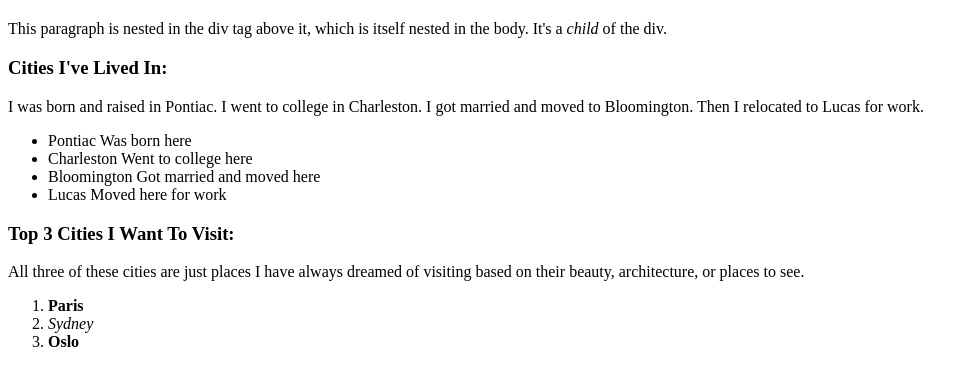
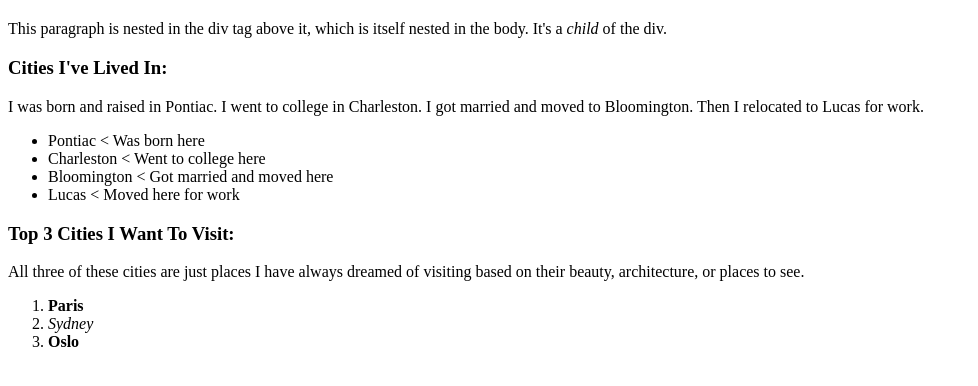
Before and after one commit to tagiordano88/statefarm-adt-tiffany-first-website, a plain HTML site: page index.html in a window 1280 px wide. Shown: the part 46-432 px from the top of the page, without its empty margins (0-978 px from the left). Drawn offline with Linux system fonts and the light colour scheme.

Commit message:
added span html character

```diff
--- a/index.html
+++ b/index.html
@@ -11,10 +11,10 @@
         I was born and raised in Pontiac. I went to college in Charleston. I got married and moved to Bloomington. Then I relocated
         to Lucas for work.
         <ul>
-            <li>Pontiac <span class="reason">Was born here</span></li>
-            <li>Charleston <span class="reason">Went to college here</span></li>
-            <li>Bloomington <span class="reason">Got married and moved here</span></li>
-            <li>Lucas <span class="reason">Moved here for work</span></li>
+            <li>Pontiac <span class="reason">&lt Was born here</span></li>
+            <li>Charleston <span class="reason">&lt Went to college here</span></li>
+            <li>Bloomington <span class="reason">&lt Got married and moved here</span></li>
+            <li>Lucas <span class="reason">&lt Moved here for work</span></li>
         </ul>
 
         <h3>Top 3 Cities I Want To Visit:</h3>
```
